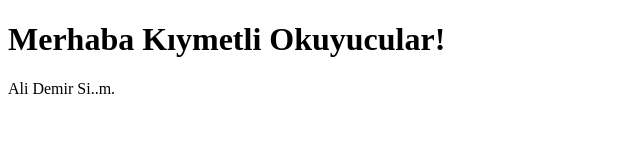
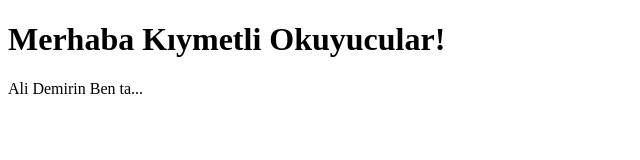
Before and after one commit to ziyadamiyiz/web-sitem, a plain HTML site: page index.html in a window 1280 px wide. Shown: the full height of the page, 0-640 px from the left. Drawn offline with Linux system fonts and the light colour scheme.

Commit message:
Update index.html

```diff
--- a/index.html
+++ b/index.html
@@ -7,6 +7,6 @@
 </head>
 <body>
     <h1>Merhaba Kıymetli Okuyucular!</h1>
-    <p>Ali Demir Si..m.</p>
+    <p>Ali Demirin Ben ta... </p>
 </body>
 </html>
```
